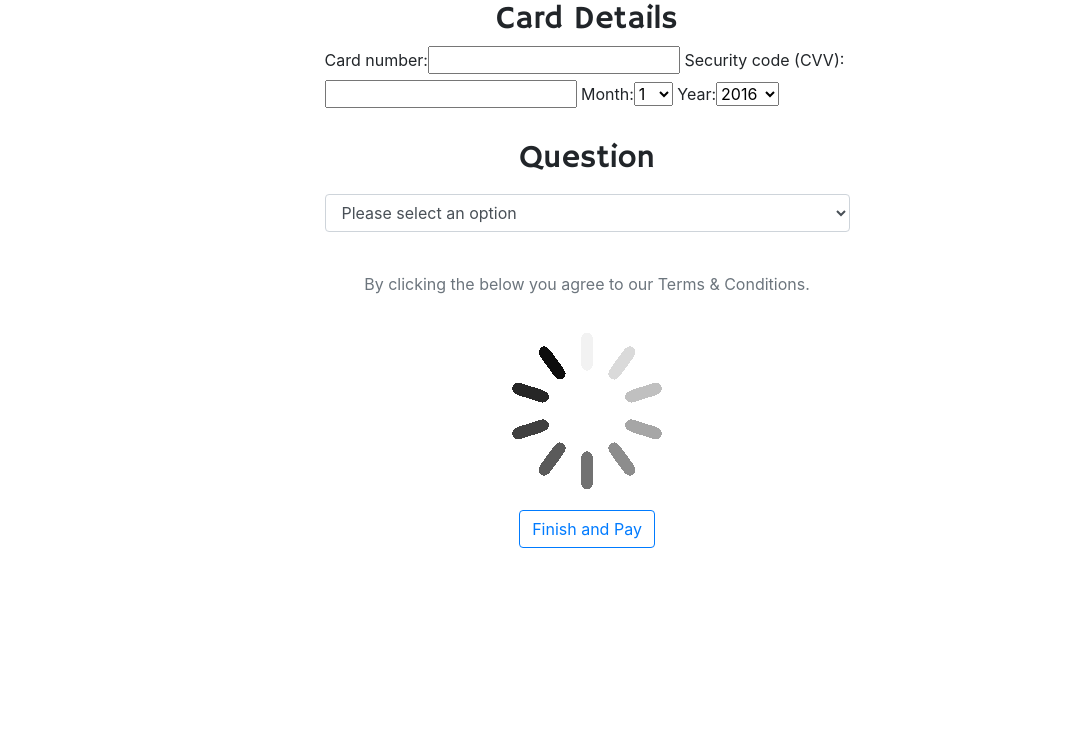
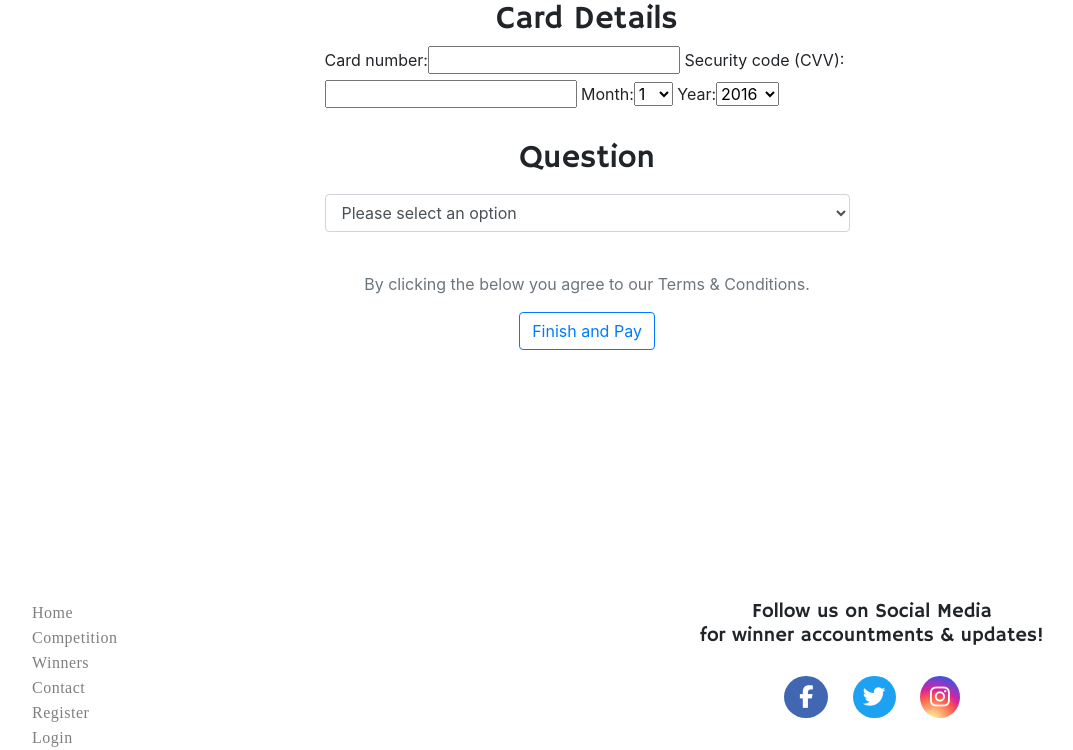
Before and after one commit to msped/projectparts, a Django app: template checkout/templates/checkout.html in a window 1280 px wide. Shown: the part 482-1232 px from the top of the page, without its empty margins (53-1126 px from the left). Run offline with Django 3.2, Linux system fonts and the light colour scheme; the template is opened without the code that fills it: values that come from a table or form of the project are taken from there, others are empty; some libraries are stand-ins or nearby versions.

Commit message:
styleed loading gif

```diff
--- a/static/css/checkout.css
+++ b/static/css/checkout.css
@@ -18,3 +18,11 @@ h1, h2, h3, .competition-answer {
 .submit-button {
     margin: 40px 0;
 }
+
+.loading {
+    display: none;
+}
+
+.loading img {
+    height: 40px;
+}
```
